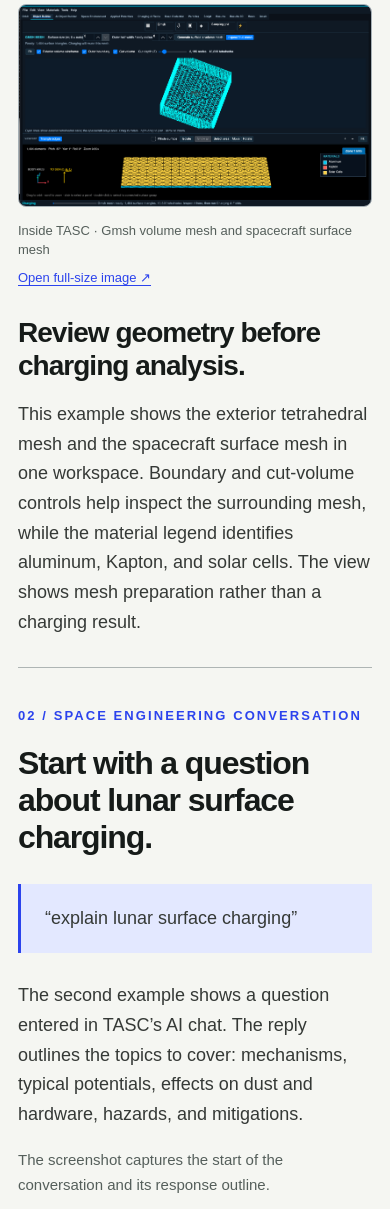
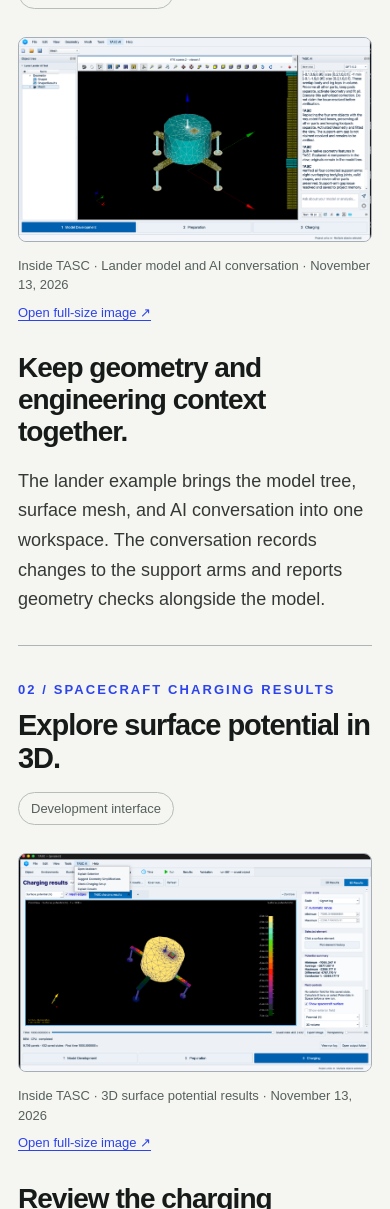
Before and after one commit to equipotential/website, a plain HTML site: page dist/space-domain.html in a window 390 px wide. Shown: the part 791-2000 px from the top of the page. Drawn offline with Linux system fonts and the light colour scheme.

Commit message:
Update Space Domain with November 13 TASC screenshots

```diff
--- a/dist/space-domain.css
+++ b/dist/space-domain.css
@@ -1 +1 @@
-.chat-example{display:grid;grid-template-columns:1fr 1fr;gap:80px;padding:54px 14px;border-top:1px solid var(--line);border-bottom:1px solid var(--line);align-items:center}.chat-copy h2{font-size:clamp(32px,3.2vw,50px);max-width:600px;margin:0 0 26px}.chat-copy>p:not(.eyebrow){font-size:20px;line-height:1.65;color:#353936;max-width:560px}.chat-copy .chat-prompt{padding:20px 24px;border-left:3px solid var(--blue);background:var(--tile);color:var(--ink);margin:28px 0}.chat-copy .chat-note{font-size:15px!important;color:#555f5b!important}.chat-example figure{width:100%;max-width:448px;justify-self:center}.chat-example .screenshot-link{background:#0b141b}.chat-example figcaption{flex-direction:column;gap:6px}@media(max-width:900px){.chat-example{gap:36px;padding:40px 0}.chat-copy>p:not(.eyebrow){font-size:18px}}@media(max-width:650px){.chat-example{grid-template-columns:1fr;gap:28px}.chat-copy h2{font-size:32px}.chat-example figure{max-width:400px}}
+.charging-example{border-bottom:1px solid var(--line);margin-bottom:24px}
--- a/dist/space-domain.html
+++ b/dist/space-domain.html
@@ -4,9 +4,9 @@
   <meta charset="utf-8">
   <meta name="viewport" content="width=device-width, initial-scale=1">
   <meta name="theme-color" content="#f5f6f2">
-  <meta name="description" content="Explore space engineering workflows inside TASC, from spacecraft geometry and mesh inspection to AI conversations about lunar surface charging.">
+  <meta name="description" content="Explore space engineering workflows inside TASC, from AI-assisted lander modeling to 3D spacecraft charging results.">
   <meta property="og:title" content="Space Domain — Equipotential Lab">
-  <meta property="og:description" content="Space engineering workflows inside TASC: spacecraft mesh preparation and AI-assisted exploration of charging topics.">
+  <meta property="og:description" content="Space engineering workflows inside TASC: AI-assisted lander modeling and 3D charging results.">
   <meta property="og:type" content="website">
   <title>Space Domain — Equipotential Lab</title>
   <link rel="icon" type="image/svg+xml" href="./assets/brand/favicon.svg">
@@ -32,33 +32,28 @@
         <p class="eyebrow">SPACE DOMAIN</p>
         <div class="intro-grid">
           <h1 id="space-title">Engineering tools for the space environment.</h1>
-          <p class="intro-copy">Explore spacecraft geometry, prepare meshes, and bring space engineering questions into the AI conversation inside TASC.</p>
+          <p class="intro-copy">Develop spacecraft models with AI assistance and inspect charging results in a connected engineering workflow inside TASC.</p>
         </div>
       </section>
-      <section class="modeling-example" aria-labelledby="mesh-title">
-        <div class="example-heading"><div><p class="eyebrow">01 / GEOMETRY &amp; MESH</p><h2 id="mesh-title">Inspect the spacecraft and its surrounding mesh.</h2></div><span class="development-label">Development interface</span></div>
+      <section class="modeling-example" aria-labelledby="model-title">
+        <div class="example-heading"><div><p class="eyebrow">01 / AI-ASSISTED MODEL DEVELOPMENT</p><h2 id="model-title">Inspect the lander model alongside the AI conversation.</h2></div><span class="development-label">Development interface</span></div>
         <figure>
-          <a class="screenshot-link" href="./assets/tasc-space-mesh.png" target="_blank" rel="noopener" aria-label="Open full-size TASC spacecraft and mesh screenshot">
-            <img src="./assets/tasc-space-mesh.png" alt="TASC Object Builder showing a cyan exterior volume mesh above a spacecraft surface mesh with solar cells and a material legend. Controls include outer boundary, cut volume, and cut depth." width="3204" height="1828">
+          <a class="screenshot-link" href="./assets/tasc-lander-model-2026-11-13.png" target="_blank" rel="noopener" aria-label="Open full-size TASC lander model screenshot">
+            <img src="./assets/tasc-lander-model-2026-11-13.png" alt="TASC showing a lunar lander surface mesh, the object tree on the left, and an AI conversation about support-arm geometry corrections on the right." width="3202" height="1838">
           </a>
-          <figcaption><span>Inside TASC · Gmsh volume mesh and spacecraft surface mesh</span><a href="./assets/tasc-space-mesh.png" target="_blank" rel="noopener">Open full-size image ↗</a></figcaption>
+          <figcaption><span>Inside TASC · Lander model and AI conversation · November 13, 2026</span><a href="./assets/tasc-lander-model-2026-11-13.png" target="_blank" rel="noopener">Open full-size image ↗</a></figcaption>
         </figure>
-        <div class="example-detail"><h2>Review geometry before charging analysis.</h2><p>This example shows the exterior tetrahedral mesh and the spacecraft surface mesh in one workspace. Boundary and cut-volume controls help inspect the surrounding mesh, while the material legend identifies aluminum, Kapton, and solar cells. The view shows mesh preparation rather than a charging result.</p></div>
+        <div class="example-detail"><h2>Keep geometry and engineering context together.</h2><p>The lander example brings the model tree, surface mesh, and AI conversation into one workspace. The conversation records changes to the support arms and reports geometry checks alongside the model.</p></div>
       </section>
-      <section class="chat-example" aria-labelledby="chat-title">
-        <div class="chat-copy">
-          <p class="eyebrow">02 / SPACE ENGINEERING CONVERSATION</p>
-          <h2 id="chat-title">Start with a question about lunar surface charging.</h2>
-          <p class="chat-prompt">“explain lunar surface charging”</p>
-          <p>The second example shows a question entered in TASC’s AI chat. The reply outlines the topics to cover: mechanisms, typical potentials, effects on dust and hardware, hazards, and mitigations.</p>
-          <p class="chat-note">The screenshot captures the start of the conversation and its response outline.</p>
-        </div>
+      <section class="modeling-example charging-example" aria-labelledby="results-title">
+        <div class="example-heading"><div><p class="eyebrow">02 / SPACECRAFT CHARGING RESULTS</p><h2 id="results-title">Explore surface potential in 3D.</h2></div><span class="development-label">Development interface</span></div>
         <figure>
-          <a class="screenshot-link" href="./assets/tasc-lunar-charging-chat.png" target="_blank" rel="noopener" aria-label="Open full-size TASC lunar surface charging chat screenshot">
-            <img src="./assets/tasc-lunar-charging-chat.png" alt="TASC AI chat with the user question ‘explain lunar surface charging’ and a reply outlining mechanisms, typical potentials, effects on dust and hardware, hazards, and mitigations." width="896" height="1514" loading="lazy">
+          <a class="screenshot-link" href="./assets/tasc-charging-results-2026-11-13.png" target="_blank" rel="noopener" aria-label="Open full-size TASC charging results screenshot">
+            <img src="./assets/tasc-charging-results-2026-11-13.png" alt="TASC 3D charging results showing a lander colored by surface potential at 1,000 seconds, with mesh edges, a signed-log color scale, potential summary, and the TASC AI menu open." width="3342" height="2066" loading="lazy">
           </a>
-          <figcaption><span>Inside TASC · Lunar surface charging question</span><a href="./assets/tasc-lunar-charging-chat.png" target="_blank" rel="noopener">Open full-size image ↗</a></figcaption>
+          <figcaption><span>Inside TASC · 3D surface potential results · November 13, 2026</span><a href="./assets/tasc-charging-results-2026-11-13.png" target="_blank" rel="noopener">Open full-size image ↗</a></figcaption>
         </figure>
+        <div class="example-detail"><h2>Review the charging distribution.</h2><p>This example displays a completed charging run at 1,000 seconds. The 3D view combines surface potential colors with mesh edges, a color scale, and a potential summary. The open TASC AI menu includes options to check the charging setup and explain results.</p></div>
       </section>
     </main>
     <footer>© 2026 Equipotential Lab LLC</footer>
```
Also changed, not shown: dist/assets/tasc-charging-results-2026-11-13.png (added), dist/assets/tasc-lander-model-2026-11-13.png (added), 1 other file.
